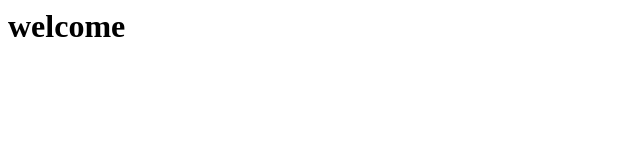
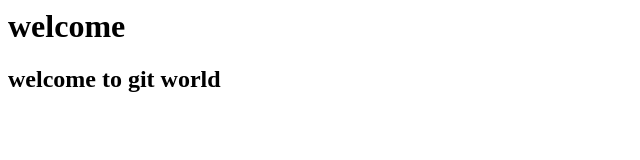
Before and after one commit to munvarhus/apssdc_git, a plain HTML site: page index.html in a window 1280 px wide. Shown: the whole page, without its empty margins (0-640 px from the left). Drawn offline with Linux system fonts and the light colour scheme.

Commit message:
2nd commit

```diff
--- a/index.html
+++ b/index.html
@@ -3,5 +3,6 @@
 </head>
 <body>
 <h1 text-align:"center"><b>welcome</b></h1>
+<h2>welcome to git world</h2>
 </body>
 </html>
```
Also changed, not shown: aboutus.html (+1 -0 lines).
